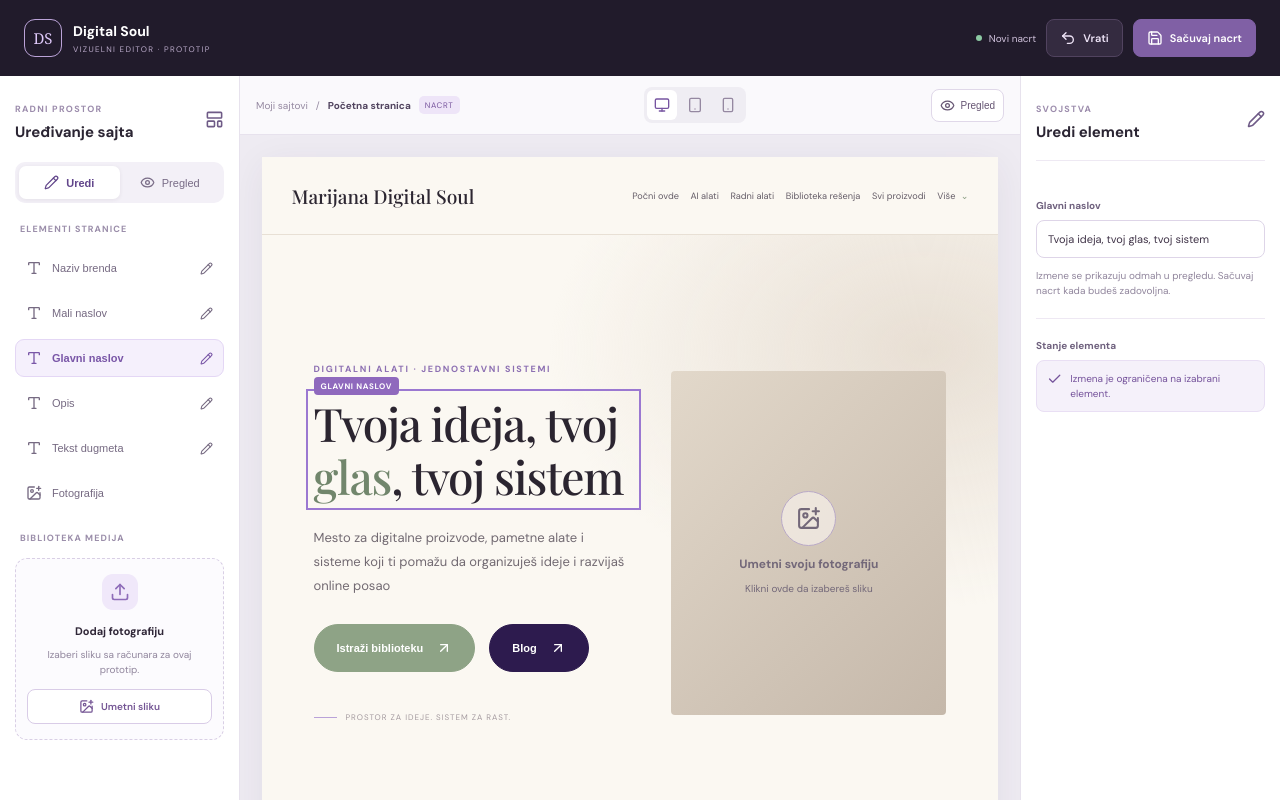
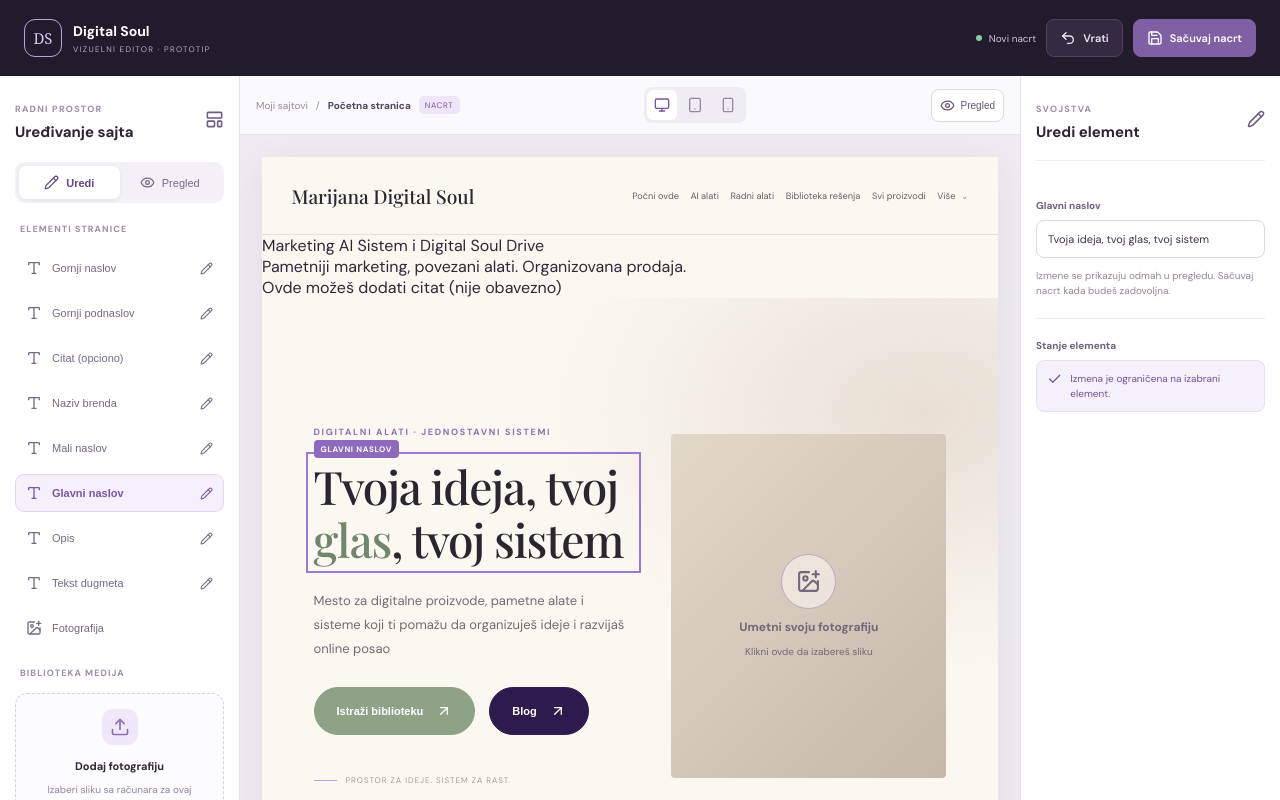
Before and after one commit to marijanaforai-creator/digital-soul-visual-editor, a React (Vite) app: page / in a window 1280 px wide. Shown: the top 800 px of the page. Built offline with nearby package versions, Linux system fonts and the light colour scheme.

Commit message:
Add editable intro title subtitle and optional quote

```diff
--- a/src/App.jsx
+++ b/src/App.jsx
@@ -3,6 +3,9 @@ import { ArrowUpRight, Check, Eye, ImagePlus, LayoutTemplate, Monitor, Pencil, S
 
 const initial = {
   brand: "Marijana Digital Soul",
+  topTitle: "Marketing AI Sistem i Digital Soul Drive",
+  topSubtitle: "Pametniji marketing, povezani alati. Organizovana prodaja.",
+  topQuote: "",
   eyebrow: "DIGITALNI ALATI · JEDNOSTAVNI SISTEMI",
   headline: "Tvoja ideja, tvoj glas, tvoj sistem",
   description: "Mesto za digitalne proizvode, pametne alate i sisteme koji ti pomažu da organizuješ ideje i razvijaš online posao",
@@ -35,6 +38,9 @@ const writeStoredDraft = async (value) => {
   });
 };
 const fields = [
+  { key: "topTitle", label: "Gornji naslov" },
+  { key: "topSubtitle", label: "Gornji podnaslov" },
+  { key: "topQuote", label: "Citat (opciono)" },
   { key: "brand", label: "Naziv brenda" },
   { key: "eyebrow", label: "Mali naslov" },
   { key: "headline", label: "Glavni naslov" },
@@ -127,6 +133,11 @@ export default function App() {
         <div className="canvas-toolbar"><div className="breadcrumb"><span>Moji sajtovi</span><span>/</span><strong>Početna stranica</strong><span className="draft-tag">NACRT</span></div><div className="device-switch"><button className={device === "desktop" ? "active" : ""} onClick={() => setDevice("desktop")} title="Računar"><Monitor size={16}/></button><button className={device === "tablet" ? "active" : ""} onClick={() => setDevice("tablet")} title="Tablet"><Tablet size={16}/></button><button className={device === "mobile" ? "active" : ""} onClick={() => setDevice("mobile")} title="Telefon"><Smartphone size={16}/></button></div><button className="preview-button" onClick={() => setEditing(!editing)}>{editing ? <><Eye size={15}/> Pregled</> : <><Pencil size={15}/> Nastavi uređivanje</>}</button></div>
         <div className="preview-stage"><div className={`website-preview ${device} ${editing ? "editing" : "preview-only"}`}>
           <nav className="site-nav"><div className="site-brand">{content.brand}</div><div className="nav-links"><span>Počni ovde</span><span>AI alati</span><span>Radni alati</span><span>Biblioteka rešenja</span><span>Svi proizvodi</span><details className="nav-more"><summary>Više <span aria-hidden="true">⌄</span></summary><div className="nav-dropdown"><span>Sistem</span><span>Blog</span><span>O meni</span><span>1 na 1</span><span>Česta pitanja</span></div></details></div></nav>
+          <section className="intro-banner">
+            {editable("topTitle","intro-title",content.topTitle || "Dodaj glavni naslov")}
+            {editable("topSubtitle","intro-subtitle",content.topSubtitle || "Dodaj podnaslov")}
+            {editable("topQuote","intro-quote",content.topQuote || "Ovde možeš dodati citat (nije obavezno)")}
+          </section>
           <section className="hero"><div className="hero-copy">{editable("eyebrow","eyebrow",content.eyebrow)}{editable("headline","hero-title",content.headline.split(/(glas)/i).map((part, i) => part.toLowerCase() === "glas" ? <em key={i} className="feminine-word">{part}</em> : part))}{editable("description","hero-description",content.description)}<div className="hero-actions"><button className={`hero-cta hero-cta-primary editable ${selected === "button" && editing ? "chosen" : ""}`} onClick={() => select("button")}>{selected === "button" && editing && <span className="selection-label">DUGME 1</span>}{content.button || "Počni ovde"}<ArrowUpRight size={16}/></button><button className="hero-cta hero-cta-secondary" type="button">Blog<ArrowUpRight size={16}/></button></div><div className="hero-caption"><span className="caption-line"/> PROSTOR ZA IDEJE. SISTEM ZA RAST.</div></div>
           <div className={`hero-image editable ${selected === "image" && editing ? "chosen" : ""}`} onClick={() => { if (editing) { setSelected("image"); uploadRef.current?.click(); } }}>{content.image ? <img src={content.image} alt="Izabrana fotografija za pregled"/> : <div className="image-placeholder"><div className="image-placeholder-icon"><ImagePlus size={25}/></div><strong>Umetni svoju fotografiju</strong><span>Klikni ovde da izabereš sliku</span></div>}{selected === "image" && editing && <span className="selection-label image-label">FOTOGRAFIJA · KLIKNI DA ZAMENIŠ</span>}</div></section>
           <section className="about-section">
```
